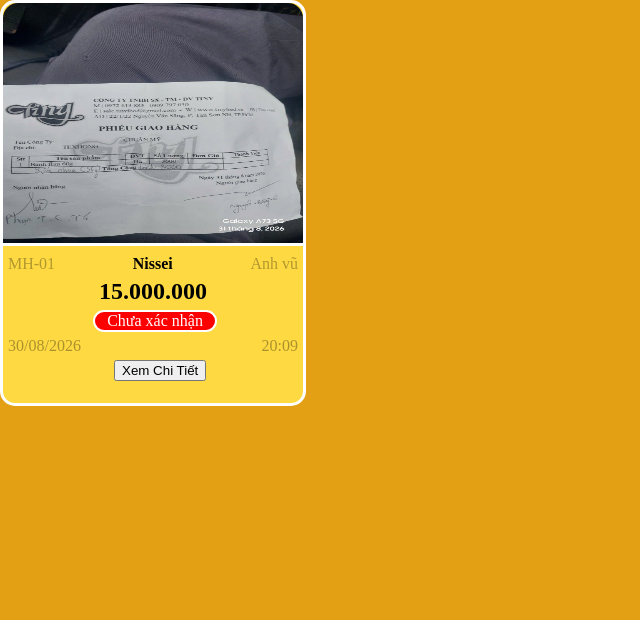
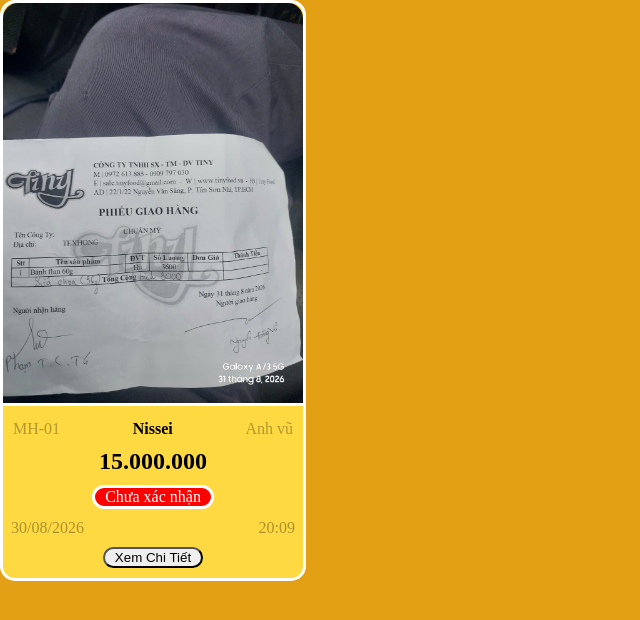
Before and after one commit to NGtrongNGWork/bill_System, a React app in the folder FrontEnd/: page / in a window 1280 px wide. Shown: the top 620 px of the page, without its empty margins (0-640 px from the left). Built offline with nearby package versions, Linux system fonts and the light colour scheme; the HTML template or start-up script is replaced by a standard one.

Commit message:
Cập nhật thẻ hóa đơn V2

```diff
--- a/FrontEnd/src/card.css
+++ b/FrontEnd/src/card.css
@@ -1,22 +1,23 @@
 .cardBill{
     width : 300px;
-    height : 400px;
+    height : auto;
     border-radius : 15px;
     background-Color :#FED942;
     border: 3px solid #fff;
 }
 .imgBill{
+    object-fit: contain;
+    aspect-ratio: auto;
     width : 100%;
-    height : 60%;
     border-radius: 15px 15px 0 0;
     border-bottom: 3px solid #fff;
-    margin: 0 0 5px 0;
+    margin: 0 0 10px 0;
 }
 .Inform{
     display: flex;
     justify-content: space-between;
     color: rgba(0,0,0,0.3);
-    margin: 0 5px 5px 5px;
+    margin: 0 10px;
 
 }
 .Inform>p:nth-last-child(2)
@@ -28,28 +29,38 @@
 {
  color: rgba(0,0,0);
  text-align: center;
- margin: 5px 0 5px 0;
+ margin: 10px 0;
 }
 
 .Status
 {
+    display: flex;
+    justify-content: center;
+    margin: 10px 0;
+}
+
+.Status>p{
+    padding: 0 10px;
+    background-color: red;
     color: #fff;
-    border: 2px solid #fff;
     border-radius: 15px;
-    background-color: red;
-    text-align: center;
-    width: 40%;
-    margin: 5px 0 5px 30%;
+    border: #fff solid 3px;
 }
 
 .timeCreate{
     display: flex;
     justify-content: space-between;
     color: rgba(0,0,0,0.33);
-    margin: 5px 5px 5px 5px;
+    margin: 10px 8px;
 }
+
 .btnDetail{
     display: flex;
     justify-content: center;
-    margin: 5px 0 5px 37%;
+    margin: 10px 8px;
 }
+
+.btnDetail>button{
+    border-radius: 15px;
+    width: 100px;
+}
--- a/FrontEnd/src/cardBill.jsx
+++ b/FrontEnd/src/cardBill.jsx
@@ -16,14 +16,18 @@ function CardBill()
             {/* Tổng hóa đơn */}
             <h2 className="totalBill">15.000.000</h2>
             {/* Trạng thái hóa đơn */}
-            <p className="Status">Chưa xác nhận</p>
+            <div className="Status">
+                <p>Chưa xác nhận</p>
+            </div>
             {/* Thời gian tạo tạo hóa đơn */}
             <div className="timeCreate">
                 <p>30/08/2026</p>
                 <p>20:09</p>
             </div>
             {/* nút xem chi tiết */}
-            <button type="submit" className="btnDetail">Xem Chi Tiết</button>
+            <div className="btnDetail">
+            <button type="submit">Xem Chi Tiết</button>
+            </div>
         </div>
     )
 }
```
Also changed, not shown: FrontEnd/src/body.css (line endings or trailing spaces).
